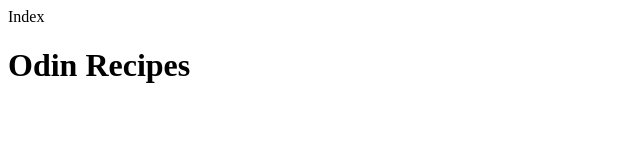
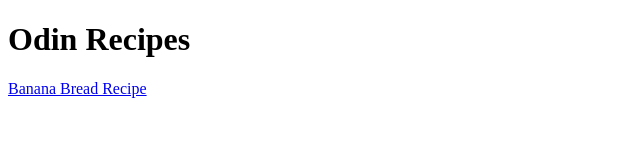
Before and after one commit to PB-5/html-basics, a plain HTML site: page index.html in a window 1280 px wide. Shown: the whole page, without its empty margins (0-640 px from the left). Drawn offline with Linux system fonts and the light colour scheme.

Commit message:
Marked up index page

```diff
--- a/index.html
+++ b/index.html
@@ -1,15 +1,17 @@
 <!DOCTYPE html>
+<meta charset="utf-8">
+<meta name="viewport" content="width=device-width,initial-scale=1">
+<html lang="en">
+    <head>
+        <title>Index</title>
+    </head>
 
-<html lang="en">
-    <head>Index</head>
-</body>
+<body>
     <h1>Odin Recipes</h1>
+
+    <a href="recipes/banana bread.html" title="Banana Bread Recipe">Banana Bread Recipe</a>
 
 
 
-
-
-
-
-
+</body>
 </html>
```
